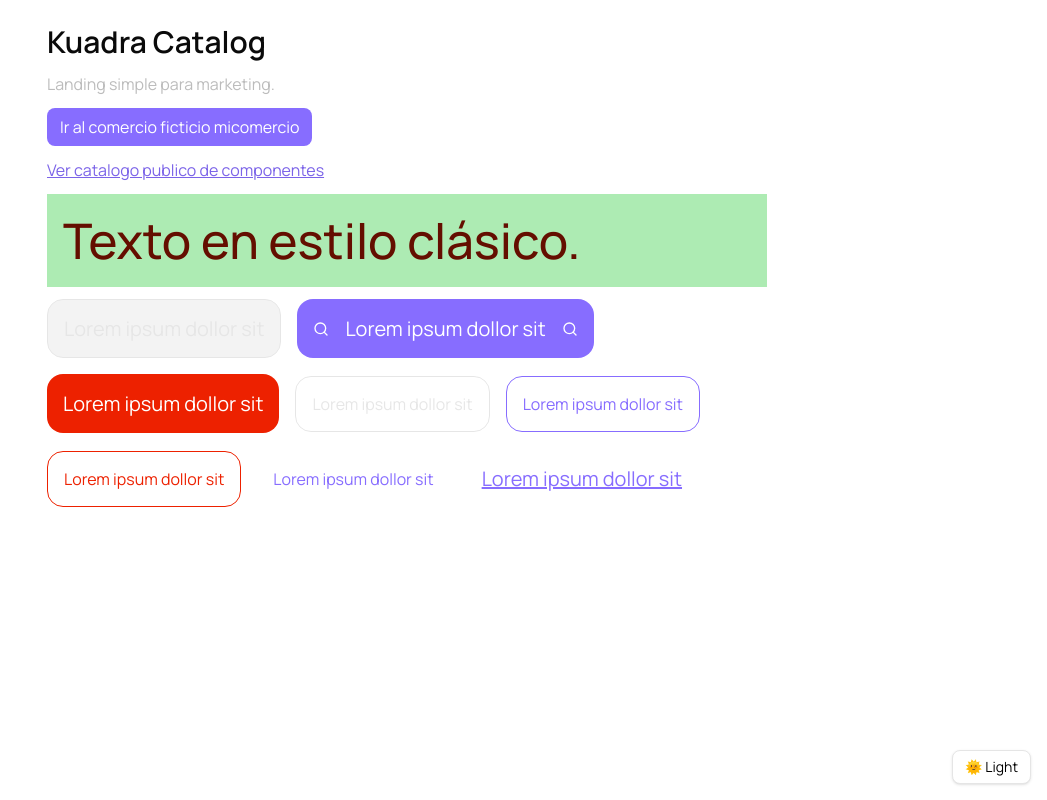
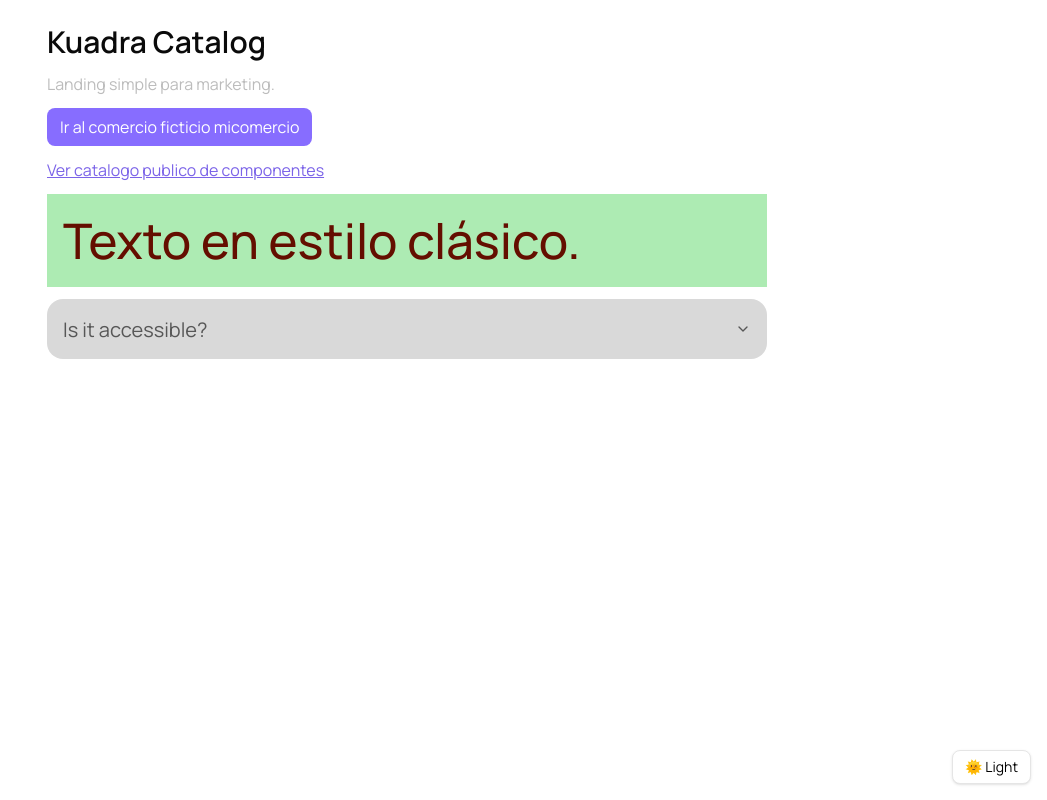
Before and after one commit to niltonsteveen/kuadra-catalog, a Next.js app: page / in a window 1280 px wide. Shown: the whole page, without its empty margins (233-1280 px from the left). Built offline with nearby package versions, Linux system fonts and the light colour scheme.

Commit message:
Se añade componente de acordion y se maqueta en pagina de design control

```diff
--- a/package.json
+++ b/package.json
@@ -10,6 +10,7 @@
     "typecheck": "tsc -p tsconfig.json --noEmit"
   },
   "dependencies": {
+    "@radix-ui/react-accordion": "^1.2.12",
     "@radix-ui/react-slot": "^1.2.3",
     "class-variance-authority": "^0.7.1",
     "clsx": "^2.1.1",
--- a/src/app/(marketing)/page.tsx
+++ b/src/app/(marketing)/page.tsx
@@ -1,6 +1,10 @@
 import { Typography } from "@/components/typography";
-import { Button } from "@/components/ui/button";
-import { SearchIcon } from "lucide-react";
+import {
+  Accordion,
+  AccordionContent,
+  AccordionItem,
+  AccordionTrigger,
+} from "@/components/ui/accordion";
 import Link from "next/link";
 
 export default function Page() {
@@ -23,34 +27,19 @@
           </Link>
         </p>
         <div className="bg-success-500 p-s">
-          <Typography
-            size="xxl"
-            weight="medium"
-            styleKind="moderno"
-            className="!text-error-900"
-          >
+          <Typography size="xxl" weight="medium" className="!text-error-900">
             Texto en estilo clásico.
           </Typography>
         </div>
-        <div className="flex flex-wrap items-center gap-s">
-          <Button disabled>Lorem ipsum dollor sit</Button>
-          <Button suffixIcon={<SearchIcon />} prefixIcon={<SearchIcon />}>
-            Lorem ipsum dollor sit
-          </Button>
-          <Button variant={"destructive"}>Lorem ipsum dollor sit</Button>
-          <Button disabled size={"s"} variant={"secondary"}>
-            Lorem ipsum dollor sit
-          </Button>
-          <Button size={"s"} variant={"secondary"}>
-            Lorem ipsum dollor sit
-          </Button>
-          <Button size={"s"} variant={"destructive_secondary"}>
-            Lorem ipsum dollor sit
-          </Button>
-          <Button size={"s"} variant={"text"}>
-            Lorem ipsum dollor sit
-          </Button>
-          <Button variant={"link"}>Lorem ipsum dollor sit</Button>
+        <div className="">
+          <Accordion type="single" collapsible>
+            <AccordionItem value="item-1">
+              <AccordionTrigger>Is it accessible?</AccordionTrigger>
+              <AccordionContent>
+                Yes. It adheres to the WAI-ARIA design pattern.
+              </AccordionContent>
+            </AccordionItem>
+          </Accordion>
         </div>
       </section>
     </main>
--- a/src/components/design-controls.tsx
+++ b/src/components/design-controls.tsx
@@ -18,6 +18,12 @@
 import { Footer } from "@/components/footer";
 import { Button } from "@/components/ui/button";
 import { StickyHeader } from "@/components/ui/sticky-header";
+import {
+  Accordion,
+  AccordionContent,
+  AccordionItem,
+  AccordionTrigger,
+} from "@/components/ui/accordion";
 import { Plus } from "lucide-react";
 const SEMANTIC_TONES = [
   "50",
@@ -436,8 +442,8 @@
       </section>
       <section className="space-y-4">
         <h2 className="text-xl font-medium">UI Primitives</h2>
-        <div className={`${ADAPTIVE_ROUNDED} border p-6 space-y-6`}>
-          <div>
+        <div className="space-y-4">
+          <div className={`${ADAPTIVE_ROUNDED} border p-6`}>
             <h3 className="text-lg font-semibold mb-4">Button Variants</h3>
             <div className="grid grid-cols-1 md:grid-cols-2 lg:grid-cols-4 gap-4">
               <div className="space-y-2">
@@ -564,7 +570,7 @@
               </div>
             </div>
           </div>
-          <div>
+          <div className={`${ADAPTIVE_ROUNDED} border p-6`}>
             <h3 className="text-lg font-semibold mb-4">Button Sizes</h3>
             <div className="flex flex-wrap gap-4 items-center">
               <div className="space-y-2">
@@ -587,7 +593,7 @@
               </div>
             </div>
           </div>
-          <div>
+          <div className={`${ADAPTIVE_ROUNDED} border p-6`}>
             <h3 className="text-lg font-semibold mb-4">Sticky Header</h3>
             <div className="grid gap-4 md:grid-cols-2">
               <div className="space-y-2">
@@ -649,6 +655,32 @@
               </div>
             </div>
           </div>
+          <div className={`${ADAPTIVE_ROUNDED} border p-6`}>
+            <h3 className="text-lg font-semibold mb-4">Accordion</h3>
+            <Accordion type="single" collapsible className="w-full">
+              <AccordionItem value="item-1">
+                <AccordionTrigger>Lorem ipsum dolor sit amet</AccordionTrigger>
+                <AccordionContent>
+                  Lorem ipsum dolor sit amet, consectetur adipiscing elit. Sed
+                  do eiusmod tempor incididunt ut labore et dolore magna aliqua.
+                </AccordionContent>
+              </AccordionItem>
+              <AccordionItem value="item-2">
+                <AccordionTrigger>Ut enim ad minim veniam</AccordionTrigger>
+                <AccordionContent>
+                  Ut enim ad minim veniam, quis nostrud exercitation ullamco
+                  laboris nisi ut aliquip ex ea commodo consequat.
+                </AccordionContent>
+              </AccordionItem>
+              <AccordionItem value="item-3">
+                <AccordionTrigger>Duis aute irure dolor</AccordionTrigger>
+                <AccordionContent>
+                  Duis aute irure dolor in reprehenderit in voluptate velit esse
+                  cillum dolore eu fugiat nulla pariatur.
+                </AccordionContent>
+              </AccordionItem>
+            </Accordion>
+          </div>
         </div>
       </section>
       <section className="space-y-4">
--- /dev/null
+++ b/src/components/ui/accordion.tsx
@@ -0,0 +1,66 @@
+"use client";
+
+import * as React from "react";
+import * as AccordionPrimitive from "@radix-ui/react-accordion";
+import { ChevronDownIcon } from "lucide-react";
+
+import { cn } from "@/lib/utils";
+
+function Accordion({
+  ...props
+}: React.ComponentProps<typeof AccordionPrimitive.Root>) {
+  return <AccordionPrimitive.Root data-slot="accordion" {...props} />;
+}
+
+function AccordionItem({
+  className,
+  ...props
+}: React.ComponentProps<typeof AccordionPrimitive.Item>) {
+  return (
+    <AccordionPrimitive.Item
+      data-slot="accordion-item"
+      className={cn("last:border-b-0 space-y-xs", className)}
+      {...props}
+    />
+  );
+}
+
+function AccordionTrigger({
+  className,
+  children,
+  ...props
+}: React.ComponentProps<typeof AccordionPrimitive.Trigger>) {
+  return (
+    <AccordionPrimitive.Header className="flex">
+      <AccordionPrimitive.Trigger
+        data-slot="accordion-trigger"
+        className={cn(
+          "bg-gray-400 dark:bg-gray-900 flex flex-1 items-center justify-between gap-xs modern:rounded-radius-s classic:rounded-none p-xs h-[44px] lg:p-s lg:h-[60px] text-left typo-xs lg:typo-s font-normal text-gray-900 dark:text-gray-200 transition-all outline-none hover:bg-gray-500 dark:hover:bg-gray-800 hover:border hover:border-gray-700 disabled:pointer-events-none disabled:opacity-50 [&[data-state=open]>svg]:rotate-180 data-[state=open]:font-bold data-[state=open]:border data-[state=open]:border-gray-700 data-[state=open]:bg-gray-500 dark:data-[state=open]:bg-black",
+          className
+        )}
+        {...props}
+      >
+        {children}
+        <ChevronDownIcon className="text-gray-900 dark:text-gray-200 pointer-events-none size-4 shrink-0 transition-transform duration-200" />
+      </AccordionPrimitive.Trigger>
+    </AccordionPrimitive.Header>
+  );
+}
+
+function AccordionContent({
+  className,
+  children,
+  ...props
+}: React.ComponentProps<typeof AccordionPrimitive.Content>) {
+  return (
+    <AccordionPrimitive.Content
+      data-slot="accordion-content"
+      className="data-[state=closed]:animate-accordion-up data-[state=open]:animate-accordion-down overflow-hidden text-sm"
+      {...props}
+    >
+      <div className={cn("pt-0 pb-4", className)}>{children}</div>
+    </AccordionPrimitive.Content>
+  );
+}
+
+export { Accordion, AccordionItem, AccordionTrigger, AccordionContent };
```
Also changed, not shown: 1 other file (tests, documents, lock files or other folders).
